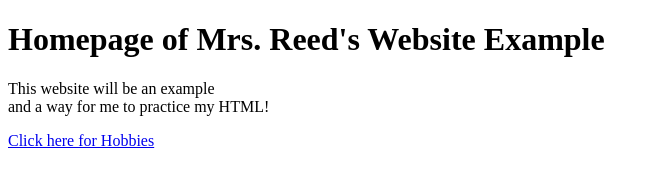
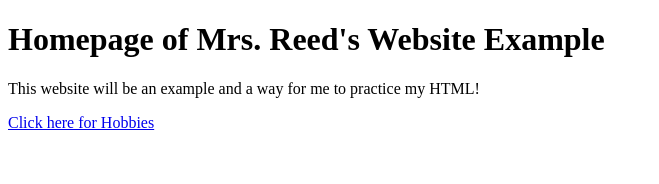
Before and after one commit to lisa-reed/websiteexample, a plain HTML site: page index.html in a window 1280 px wide. Shown: the whole page, without its empty margins (0-659 px from the left). Drawn offline with Linux system fonts and the light colour scheme.

Commit message:
Update index.html

```diff
--- a/index.html
+++ b/index.html
@@ -6,7 +6,7 @@
     </head>
     <body>
         <h1>Homepage of Mrs. Reed's Website Example</h1>
-        <p class="body">This website will be an example <br> and a way for me to practice my HTML!</p>
+        <p class="body">This website will be an example and a way for me to practice my HTML!</p>
         <a href="https://lisa-reed.github.io/websiteexample/hobbies.html">Click here for Hobbies</a>
 
     </body>
```
